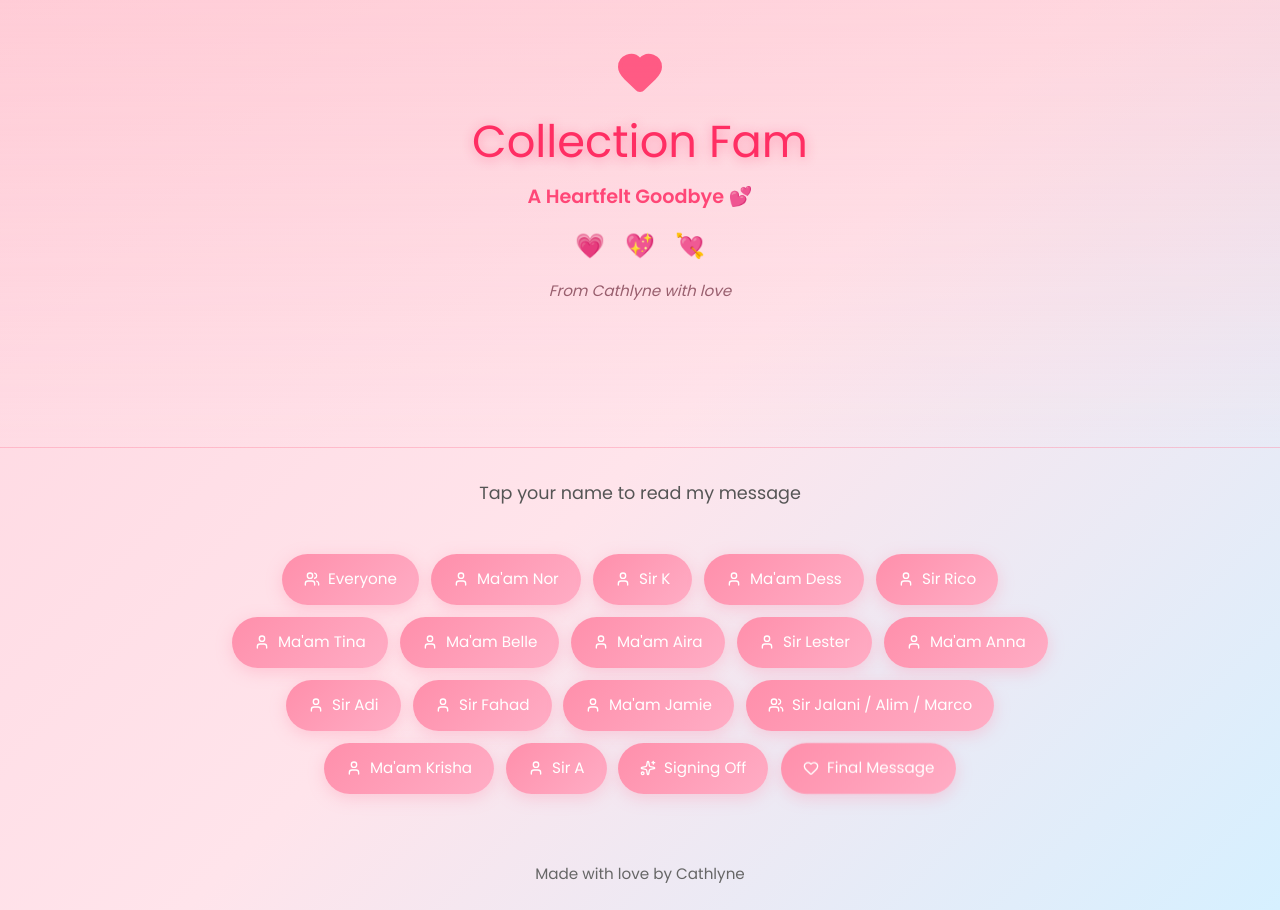
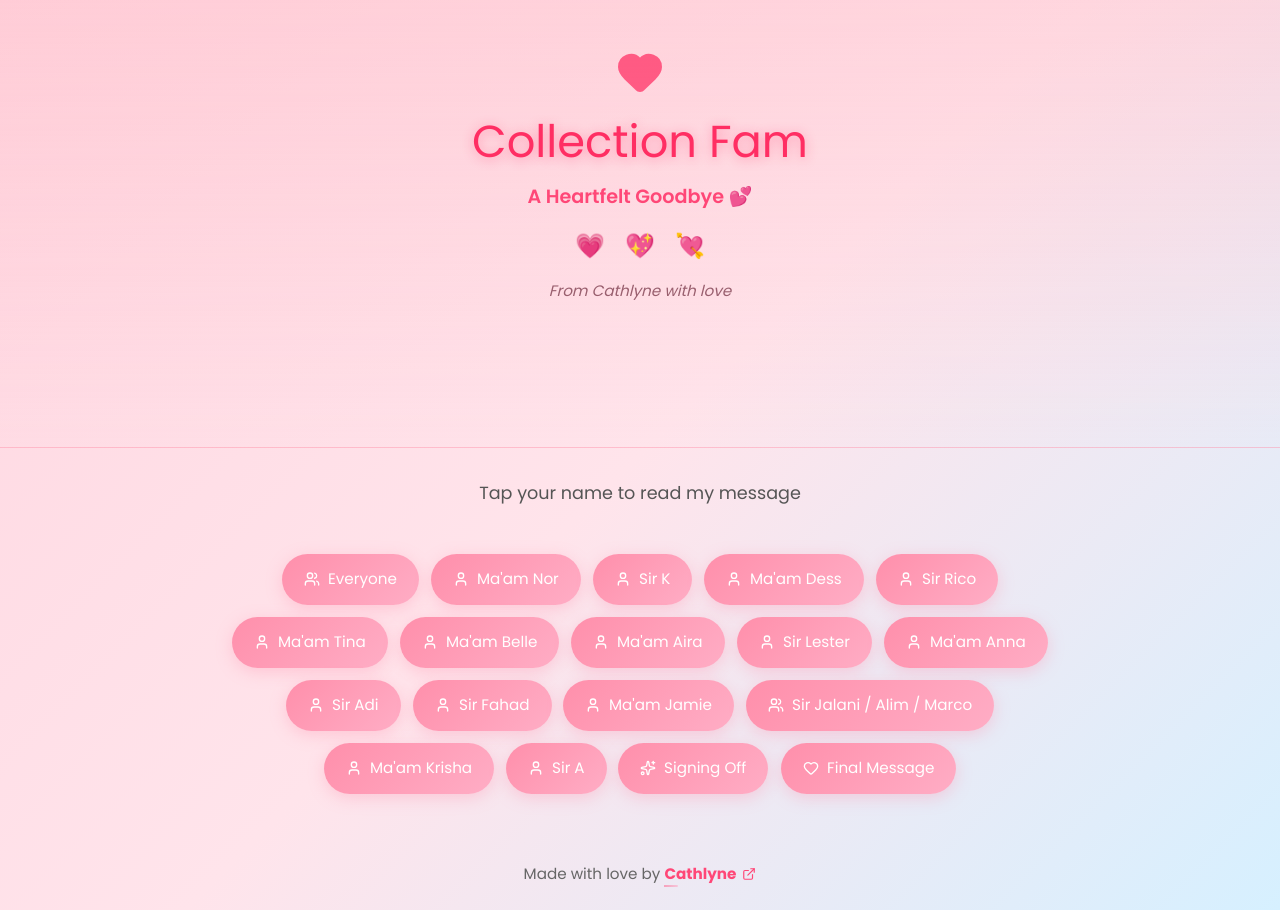
Before and after one commit to jobelgolde45-pixel/message, a Next.js app: page / in a window 1280 px wide. Built offline with nearby package versions, Linux system fonts and the light colour scheme.

Commit message:
Add link to profile

```diff
--- a/app/globals.css
+++ b/app/globals.css
@@ -591,6 +591,140 @@ footer {
   animation: fadeIn 0.8s ease-out 0.8s both;
 }
 
+.profile-link-wrap {
+  position: relative;
+  display: inline-flex;
+  align-items: center;
+  justify-content: center;
+}
+
+.profile-link-trigger {
+  position: relative;
+  display: inline-flex;
+  align-items: center;
+  gap: 6px;
+  color: #ff4777;
+  font-weight: 700;
+  text-decoration: none;
+  transition:
+    color 0.28s ease,
+    text-shadow 0.28s ease;
+}
+
+.profile-link-trigger::after {
+  content: '';
+  position: absolute;
+  left: 0;
+  bottom: -2px;
+  width: 100%;
+  height: 2px;
+  border-radius: 999px;
+  background: linear-gradient(90deg, #ff4777, #ff9bbb);
+  transform: scaleX(0.15);
+  transform-origin: left center;
+  opacity: 0.45;
+  transition:
+    transform 0.28s cubic-bezier(0.4, 0, 0.2, 1),
+    opacity 0.28s ease;
+}
+
+.profile-link-wrap:hover .profile-link-trigger,
+.profile-link-trigger:focus-visible {
+  color: #ff2e63;
+  text-shadow: 0 0 16px rgba(255, 46, 99, 0.22);
+}
+
+.profile-link-wrap:hover .profile-link-trigger::after,
+.profile-link-trigger:focus-visible::after {
+  transform: scaleX(1);
+  opacity: 1;
+}
+
+.profile-link-trigger:focus-visible {
+  outline: none;
+}
+
+.profile-hover-card {
+  position: absolute;
+  left: 50%;
+  bottom: calc(100% + 18px);
+  z-index: 70;
+  width: min(260px, calc(100vw - 32px));
+  margin-left: calc(max(-130px, calc((32px - 100vw) / 2)));
+  pointer-events: none;
+  will-change: transform, opacity;
+}
+
+.profile-hover-border {
+  display: block;
+  padding: 1px;
+  border-radius: 24px;
+  background: linear-gradient(135deg, rgba(255, 118, 162, 0.9), rgba(255, 203, 221, 0.9));
+  box-shadow:
+    0 20px 40px rgba(255, 46, 99, 0.16),
+    0 8px 18px rgba(255, 46, 99, 0.12);
+}
+
+.profile-hover-inner {
+  display: flex;
+  align-items: center;
+  gap: 14px;
+  padding: 14px;
+  border-radius: 23px;
+  background: rgba(255, 255, 255, 0.88);
+  backdrop-filter: blur(18px);
+  -webkit-backdrop-filter: blur(18px);
+}
+
+.profile-hover-avatar {
+  position: relative;
+  display: inline-flex;
+  flex: 0 0 auto;
+  padding: 3px;
+  border-radius: 20px;
+  background: radial-gradient(circle at top, rgba(255, 137, 181, 0.95), rgba(255, 82, 133, 0.65));
+  box-shadow: 0 0 24px rgba(255, 109, 160, 0.28);
+}
+
+.profile-hover-avatar img {
+  display: block;
+  width: 72px;
+  height: 72px;
+  border-radius: 17px;
+  object-fit: cover;
+}
+
+.profile-hover-copy {
+  display: flex;
+  min-width: 0;
+  flex-direction: column;
+  align-items: flex-start;
+  text-align: left;
+}
+
+.profile-hover-name {
+  color: #ff2e63;
+  font-size: 1.05rem;
+  font-weight: 700;
+  line-height: 1.1;
+}
+
+.profile-hover-subtitle {
+  margin-top: 4px;
+  color: #8e6273;
+  font-size: 0.87rem;
+}
+
+.profile-hover-meta {
+  display: inline-flex;
+  align-items: center;
+  gap: 6px;
+  margin-top: 10px;
+  color: #ff4777;
+  font-size: 0.8rem;
+  font-weight: 600;
+}
+
 /* Keyframe Animations */
 @keyframes fadeSlideDown {
   from {
@@ -793,6 +927,36 @@ footer.animate-in {
   .message-tone-final .message-modal-content {
     font-size: 1rem;
   }
+
+  .profile-hover-card {
+    left: 50%;
+    bottom: calc(100% + 14px);
+    width: min(240px, calc(100vw - 24px));
+    margin-left: calc(max(-120px, calc((24px - 100vw) / 2)));
+  }
+
+  .profile-hover-inner {
+    gap: 12px;
+    padding: 12px;
+  }
+
+  .profile-hover-avatar img {
+    width: 60px;
+    height: 60px;
+  }
+
+  .profile-hover-name {
+    font-size: 0.95rem;
+  }
+
+  .profile-hover-subtitle {
+    font-size: 0.8rem;
+  }
+
+  .profile-hover-meta {
+    margin-top: 8px;
+    font-size: 0.74rem;
+  }
 }
 
 @media (min-width: 641px) and (max-width: 1024px) {
--- a/app/page.tsx
+++ b/app/page.tsx
@@ -3,6 +3,7 @@
 import { useState, useEffect, useRef, type ReactNode } from 'react';
 import MessageButtons from '@/components/MessageButtons';
 import MessageModal from '@/components/MessageModal';
+import ProfileLink from '@/components/ProfileLink';
 import {
   Heart,
   Sparkles,
@@ -405,7 +406,7 @@ Sana makita ko po ulit kayo.`,
       <MessageButtons buttons={buttons} isLoaded={isLoaded} onSelect={showMessage} />
 
       <footer className={isLoaded ? 'animate-in' : ''}>
-        Made with love by Cathlyne
+        Made with love by <ProfileLink />
       </footer>
       </div>
     </main>
--- /dev/null
+++ b/components/ProfileLink.tsx
@@ -0,0 +1,63 @@
+'use client';
+
+import { AnimatePresence, motion } from 'framer-motion';
+import Image from 'next/image';
+import { ExternalLink, Heart } from 'lucide-react';
+import { useState } from 'react';
+
+const PROFILE_URL = 'https://www.facebook.com/cathlyne.gliponeo.5';
+
+export default function ProfileLink() {
+  const [isHovered, setIsHovered] = useState(false);
+
+  return (
+    <span
+      className="profile-link-wrap"
+      onMouseEnter={() => setIsHovered(true)}
+      onMouseLeave={() => setIsHovered(false)}
+    >
+      <a
+        href={PROFILE_URL}
+        target="_blank"
+        rel="noopener noreferrer"
+        className="profile-link-trigger"
+      >
+        <span className="profile-link-text">Cathlyne</span>
+        <ExternalLink size={14} aria-hidden="true" />
+      </a>
+
+      <AnimatePresence>
+        {isHovered ? (
+          <motion.span
+            className="profile-hover-card"
+            initial={{ opacity: 0, y: 10, scale: 0.95 }}
+            animate={{ opacity: 1, y: 0, scale: 1 }}
+            exit={{ opacity: 0, y: 8, scale: 0.97 }}
+            transition={{ duration: 0.24, ease: [0.4, 0, 0.2, 1] }}
+          >
+            <span className="profile-hover-border">
+              <span className="profile-hover-inner">
+                <span className="profile-hover-avatar">
+                  <Image
+                    src="/cathlyne-profile.jpeg"
+                    alt="Cathlyne profile photo"
+                    width={72}
+                    height={72}
+                  />
+                </span>
+                <span className="profile-hover-copy">
+                  <span className="profile-hover-name">Cathlyne</span>
+                  <span className="profile-hover-subtitle">Collection Fam 💖</span>
+                  <span className="profile-hover-meta">
+                    <Heart size={12} aria-hidden="true" />
+                    Facebook profile
+                  </span>
+                </span>
+              </span>
+            </span>
+          </motion.span>
+        ) : null}
+      </AnimatePresence>
+    </span>
+  );
+}
```
Also changed, not shown: public/cathlyne-profile.jpeg (added), 1 other file (tests, documents, lock files or other folders).
